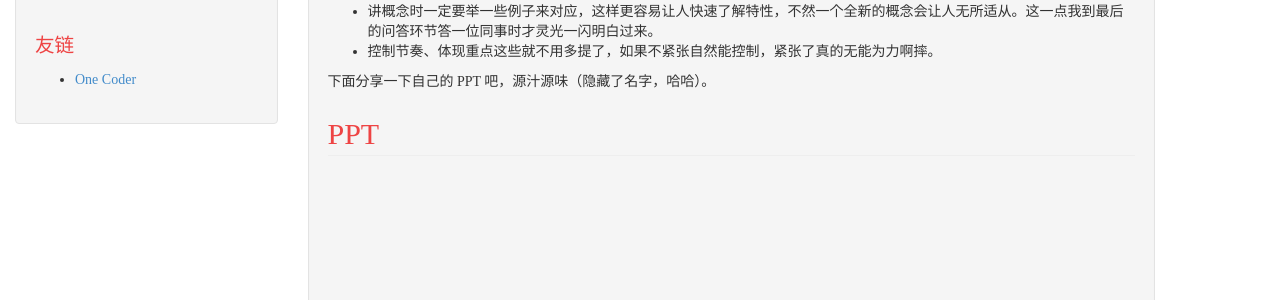
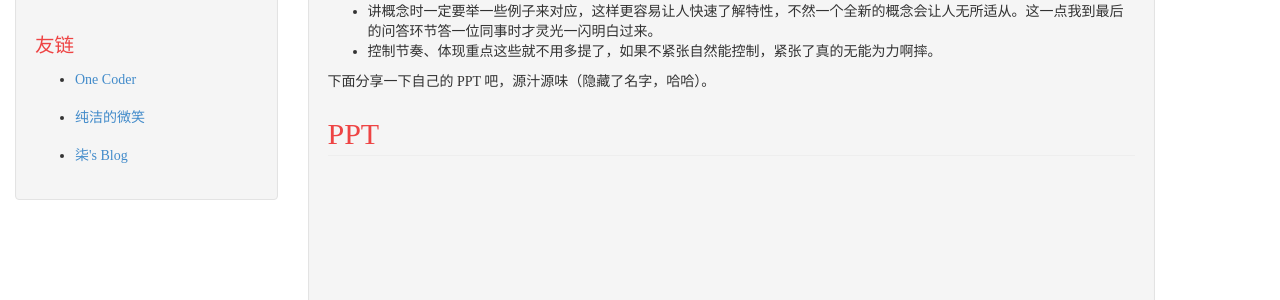
Before and after one commit to zhenbianshu/zhenbianshu.github.io, a Jekyll site: the page built from index.html, in a window 1280 px wide and 900 px high, scrolled down 324 px. Shown: the part 150-450 px from the top of the window. Built offline with Jekyll 4.4.1, drawn with Linux system fonts in a browser that asks for light colours; the list of posts is cut into pages by our own code; comment, search, counter and statistics services are not loaded.

Commit message:
add friend link;

```diff
--- a/_includes/links-list.html
+++ b/_includes/links-list.html
@@ -1,4 +1,6 @@
 <h1>友链</h1>
 <ul>
   <li><a href="https://onecoder.site/">One Coder</a></li>
+  <li><a href="http://www.ityouknow.com/">纯洁的微笑</a></li>
+  <li><a href="https://blog.52itstyle.com/">柒's Blog</a></li>
 </ul>
```
